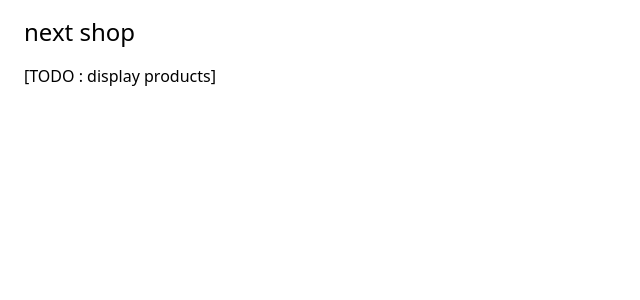
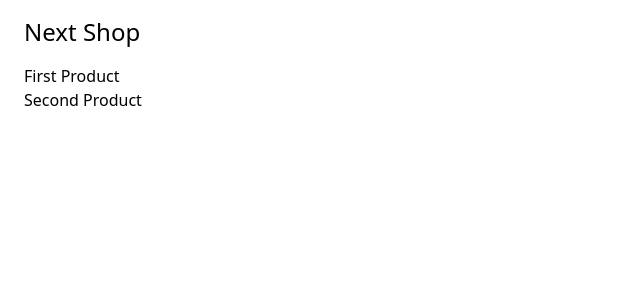
Before and after one commit to hyeoz/hyeoz-blog, a Next.js app: page / in a window 1280 px wide. Shown: the top 300 px of the page, without its empty margins (0-640 px from the left). Built offline with nearby package versions, Linux system fonts and the light colour scheme.

Commit message:
chap. 8 data fetching UI prepare

```diff
--- a/pages/index.tsx
+++ b/pages/index.tsx
@@ -1,13 +1,25 @@
+import Title from "@/components/Title";
 import Head from "next/head";
 import React from "react";
 
+const products = [
+  { id: 1, title: "First Product" },
+  { id: 2, title: "Second Product" },
+];
+
 export default function HomePage(): React.ReactElement {
+  console.log(products);
+
   return (
     <>
       <Head>Next Shop</Head>
       <main className="px-6 py-4">
-        <h1 className="pb-4 text-2xl">next shop</h1>
-        <p>[TODO : display products]</p>
+        <Title>Next Shop</Title>
+        <ul>
+          {products.map((product) => (
+            <li key={product.id}>{product.title}</li>
+          ))}
+        </ul>
       </main>
     </>
   );
```
